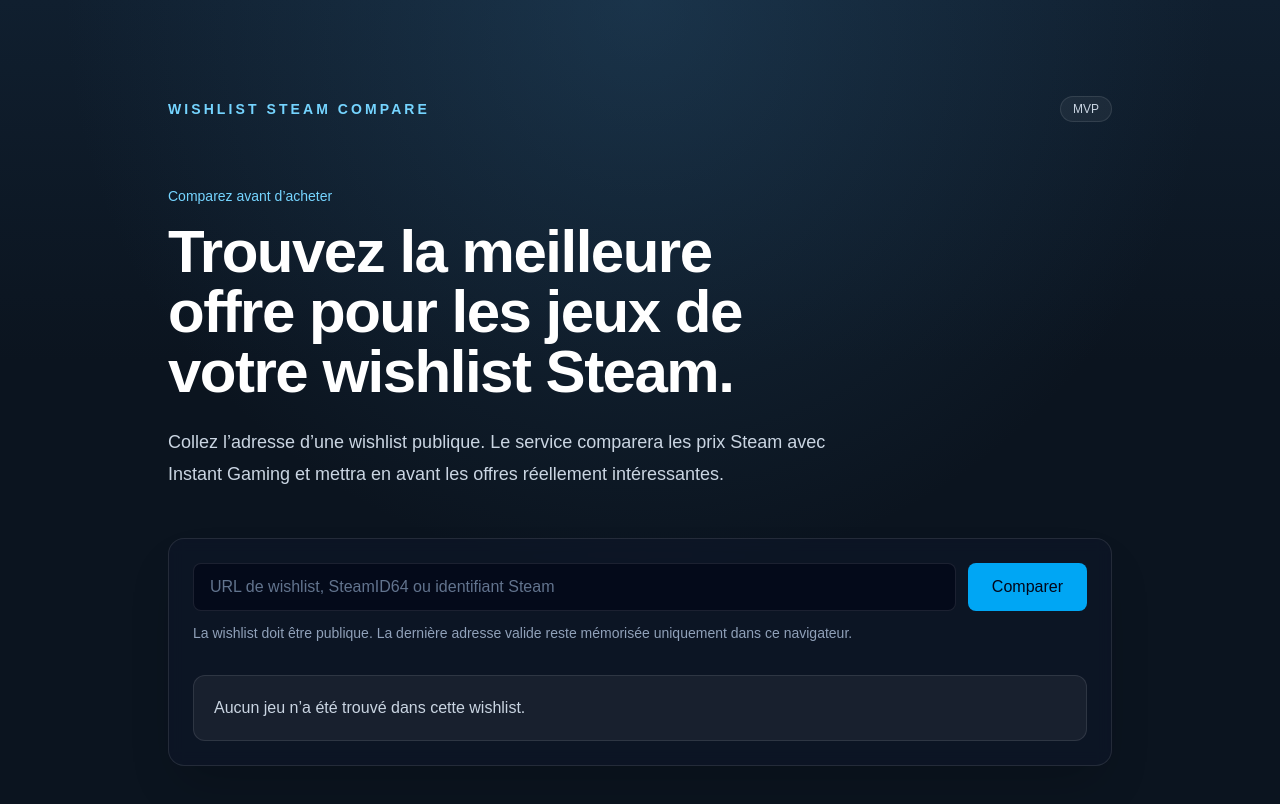
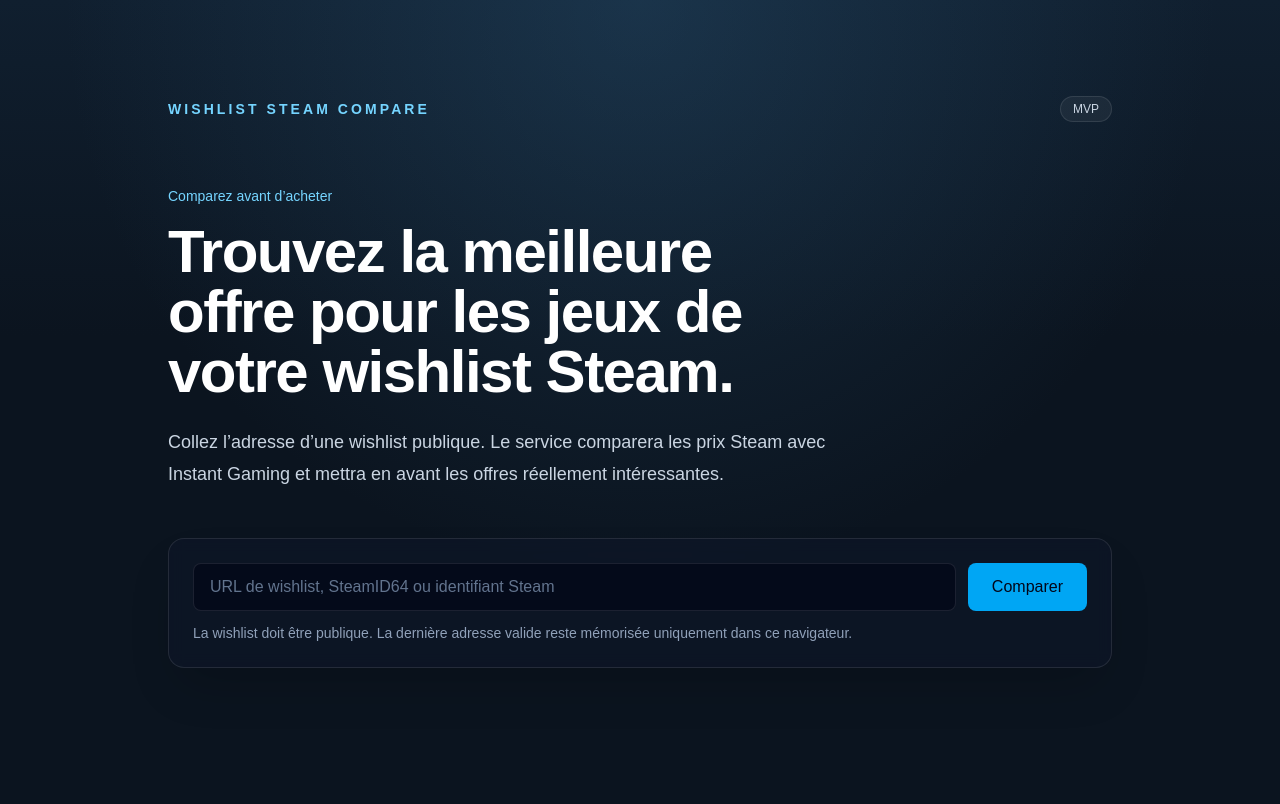
Before and after one commit to Brandysve/wishlist-steam-compare, a Next.js app: page / in a window 1280 px wide. Shown: the top 804 px of the page. Built offline with nearby package versions, Linux system fonts and the light colour scheme.

Commit message:
feat: connect comparison engine to wishlist flow

```diff
--- a/src/components/wishlist-search-form.tsx
+++ b/src/components/wishlist-search-form.tsx
@@ -1,16 +1,19 @@
 "use client";
 
 import { FormEvent, useEffect, useState } from "react";
-import { SteamGameList } from "@/components/steam-game-list";
+import { ComparisonResults } from "@/components/comparison-results";
+import { buildOfferComparison, type OfferComparisonResult } from "@/lib/offers/build-offer-comparison";
+import { DemoPriceProvider } from "@/lib/providers/demo-price-provider";
 import { parseSteamWishlistInput } from "@/lib/steam/parse-wishlist-input";
-import type { SteamGame, SteamWishlistResponse } from "@/types/steam";
+import type { SteamWishlistResponse } from "@/types/steam";
 
 const STORAGE_KEY = "wishlist-steam-compare:last-wishlist";
+const demoProvider = new DemoPriceProvider();
 
 export function WishlistSearchForm() {
   const [value, setValue] = useState("");
   const [error, setError] = useState<string | null>(null);
-  const [games, setGames] = useState<SteamGame[]>([]);
+  const [results, setResults] = useState<OfferComparisonResult[]>([]);
   const [isLoading, setIsLoading] = useState(false);
 
   useEffect(() => {
@@ -30,7 +33,7 @@
     window.localStorage.setItem(STORAGE_KEY, wishlist.canonicalUrl);
     setValue(wishlist.canonicalUrl);
     setError(null);
-    setGames([]);
+    setResults([]);
     setIsLoading(true);
 
     try {
@@ -40,7 +43,11 @@
       const data = (await response.json()) as SteamWishlistResponse & { error?: string };
 
       if (!response.ok) throw new Error(data.error ?? "La wishlist n’a pas pu être chargée.");
-      setGames(data.games);
+
+      const comparisons = await Promise.all(
+        data.games.map((game) => buildOfferComparison(game, [demoProvider])),
+      );
+      setResults(comparisons);
     } catch (requestError) {
       setError(
         requestError instanceof Error
@@ -80,7 +87,7 @@
             disabled={isLoading}
             className="min-h-12 rounded-lg bg-sky-500 px-6 font-semibold text-slate-950 transition hover:bg-sky-400 focus:outline-none focus:ring-2 focus:ring-sky-300 focus:ring-offset-2 focus:ring-offset-slate-950 disabled:cursor-wait disabled:opacity-60"
           >
-            {isLoading ? "Chargement…" : "Comparer"}
+            {isLoading ? "Analyse…" : "Comparer"}
           </button>
         </div>
 
@@ -97,10 +104,10 @@
 
       {isLoading ? (
         <div className="mt-8 rounded-xl border border-white/10 bg-white/5 p-5 text-slate-300" role="status">
-          Récupération des jeux et des prix Steam…
+          Récupération des jeux et préparation de la comparaison…
         </div>
       ) : (
-        <SteamGameList games={games} />
+        <ComparisonResults results={results} isDemo />
       )}
     </>
   );
```
